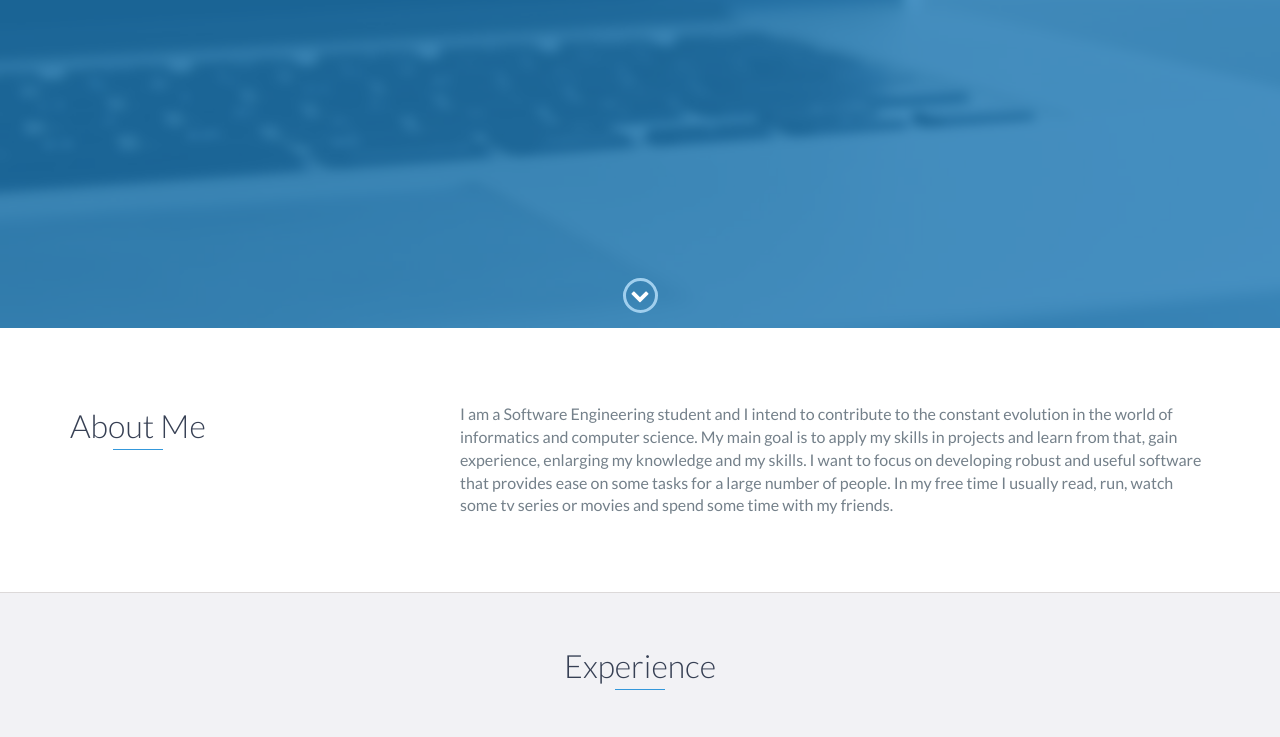
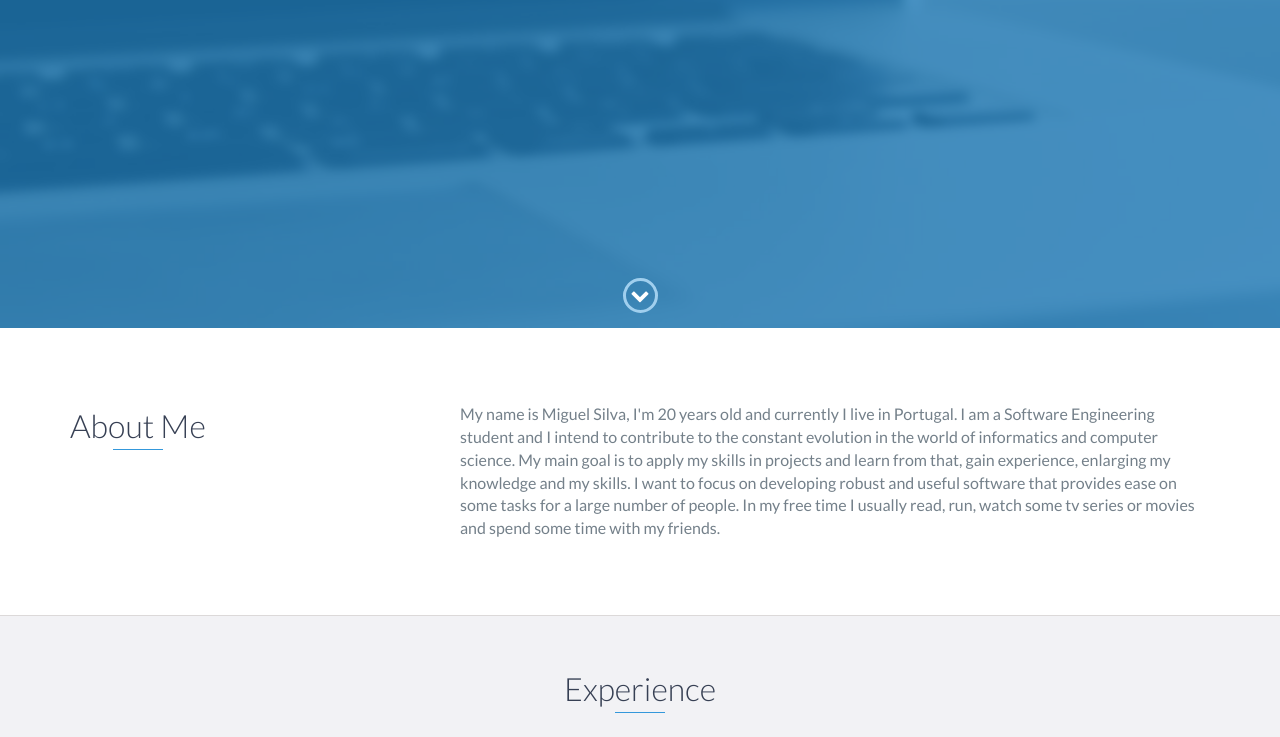
Before and after one commit to MiguelSilva96/miguelsilva96.github.io, a website: page index.html in a window 1280 px wide. Shown: the part 472-1209 px from the top of the page. Drawn offline with nearby package versions, Linux system fonts and the light colour scheme.

Commit message:
about me update

```diff
--- a/index.html
+++ b/index.html
@@ -76,7 +76,7 @@
                 </div>
                 <div class="col-md-8">
                     <p>
-                        I am a Software Engineering student and I intend to contribute to the constant
+                        My name is Miguel Silva, I'm 20 years old and currently I live in Portugal. I am a Software Engineering student and I intend to contribute to the constant
                         evolution in the world of informatics and computer science. My main goal is to apply
                         my skills in projects and learn from that, gain experience, enlarging my knowledge
                         and my skills. I want to focus on developing robust and useful software that
```
